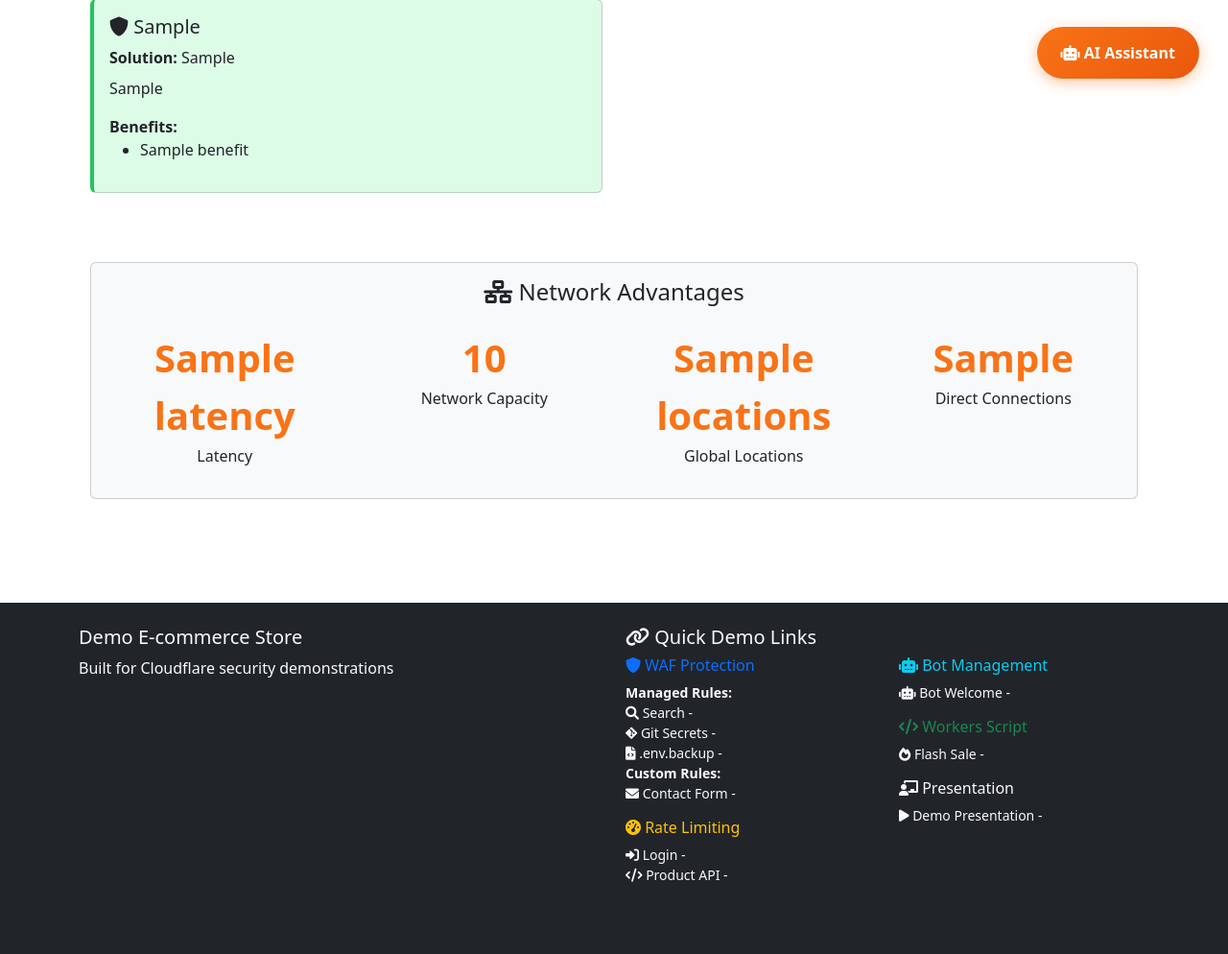
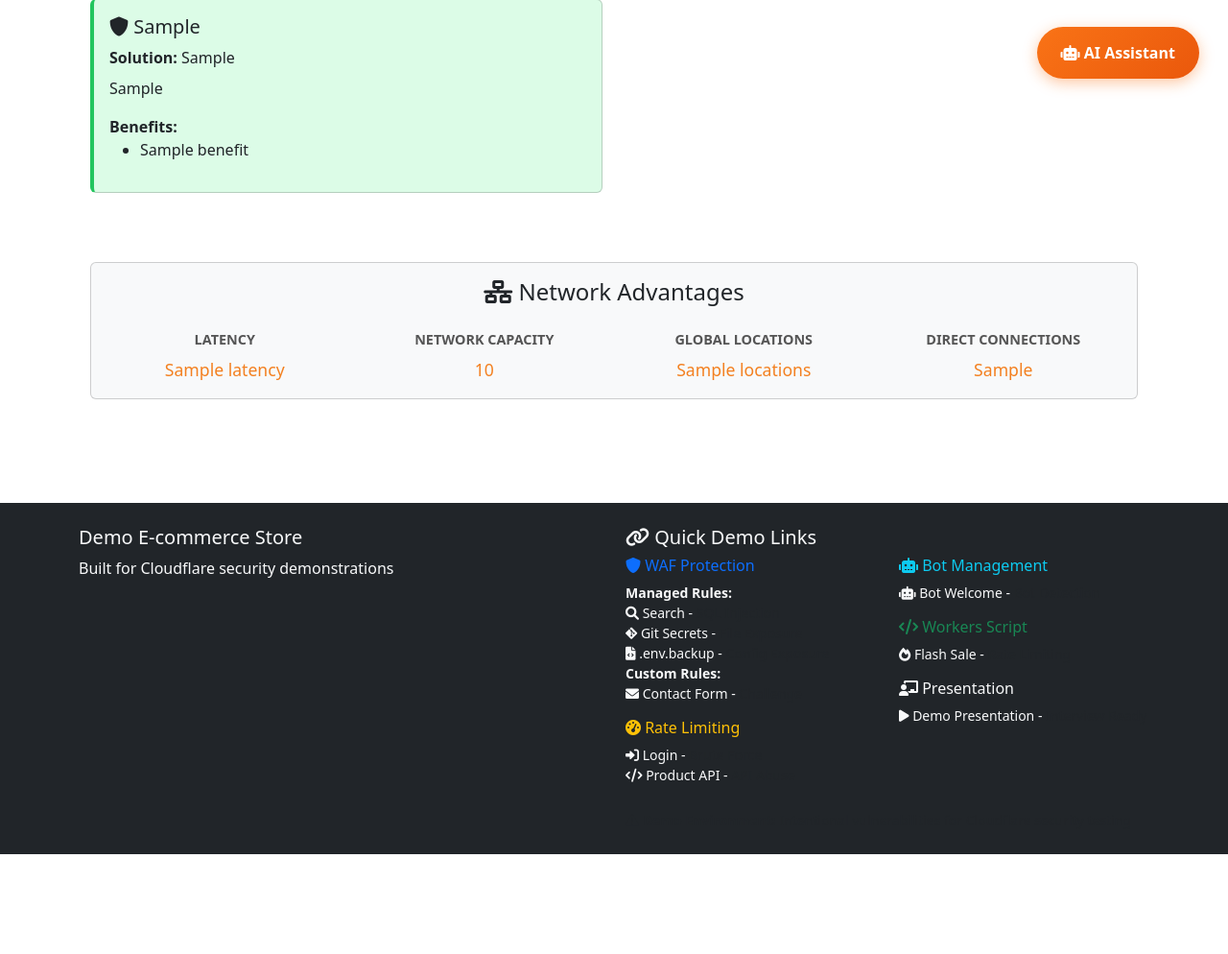
Before and after one commit to oskarcode/cloudflare-app-sec-performance-demo-gcp, a Django app: template shop/templates/shop/presentation_dynamic.html in a window 1280 px wide, after a click on "How Cloudflare Helps". Shown: the part 688-1682 px from the top of the page at 96% size. After the commit the page ends 1578 px from the top, so only its background shows below. Run offline with Django 5.2, Linux system fonts and the light colour scheme; the template is opened without the code that fills it: most values are stand-ins (such as "Sample title", 1, 10 or a date in 2020).

Commit message:
Redesign network advantages layout
- Labels (Latency, Network Capacity, etc.) now on top in uppercase
- Smaller label font (0.9rem) in gray
- Data values below labels in moderate size (1.1rem)
- Orange Cloudflare color for values
- Cleaner, more professional layout

```diff
--- a/shop/templates/shop/presentation_dynamic.html
+++ b/shop/templates/shop/presentation_dynamic.html
@@ -275,20 +275,20 @@
                                 <h4 class="text-center mb-4"><i class="fas fa-network-wired"></i> Network Advantages</h4>
                                 <div class="row text-center">
                                     <div class="col-md-3">
-                                        <div class="metric">{{ how_cloudflare_help.network_advantages.latency }}</div>
-                                        <p>Latency</p>
+                                        <p class="text-uppercase fw-bold mb-2" style="font-size: 0.9rem; color: #555;">Latency</p>
+                                        <div style="font-size: 1.1rem; font-weight: 500; color: #f38020;">{{ how_cloudflare_help.network_advantages.latency }}</div>
                                     </div>
                                     <div class="col-md-3">
-                                        <div class="metric">{{ how_cloudflare_help.network_advantages.network_capacity }}</div>
-                                        <p>Network Capacity</p>
+                                        <p class="text-uppercase fw-bold mb-2" style="font-size: 0.9rem; color: #555;">Network Capacity</p>
+                                        <div style="font-size: 1.1rem; font-weight: 500; color: #f38020;">{{ how_cloudflare_help.network_advantages.network_capacity }}</div>
                                     </div>
                                     <div class="col-md-3">
-                                        <div class="metric">{{ how_cloudflare_help.network_advantages.locations }}</div>
-                                        <p>Global Locations</p>
+                                        <p class="text-uppercase fw-bold mb-2" style="font-size: 0.9rem; color: #555;">Global Locations</p>
+                                        <div style="font-size: 1.1rem; font-weight: 500; color: #f38020;">{{ how_cloudflare_help.network_advantages.locations }}</div>
                                     </div>
                                     <div class="col-md-3">
-                                        <div class="metric">{{ how_cloudflare_help.network_advantages.direct_connections }}</div>
-                                        <p>Direct Connections</p>
+                                        <p class="text-uppercase fw-bold mb-2" style="font-size: 0.9rem; color: #555;">Direct Connections</p>
+                                        <div style="font-size: 1.1rem; font-weight: 500; color: #f38020;">{{ how_cloudflare_help.network_advantages.direct_connections }}</div>
                                     </div>
                                 </div>
                             </div>
```
